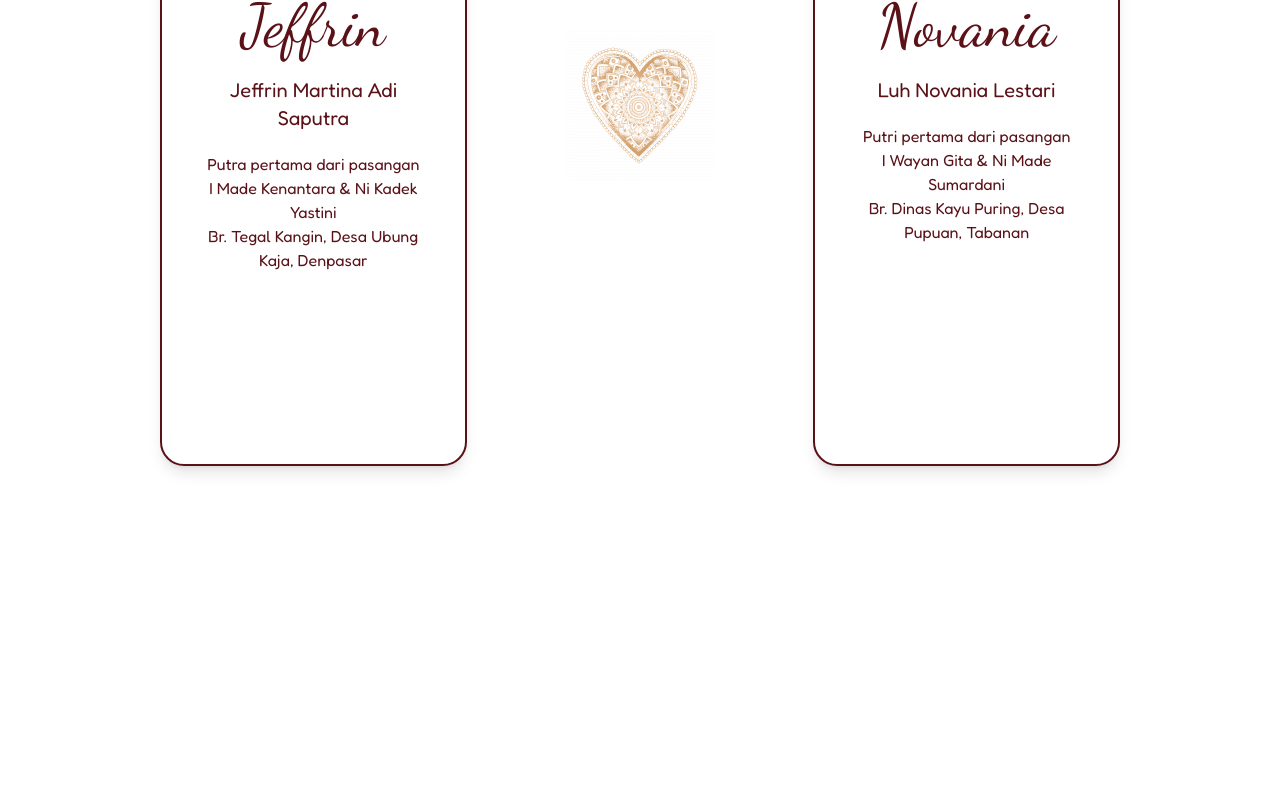
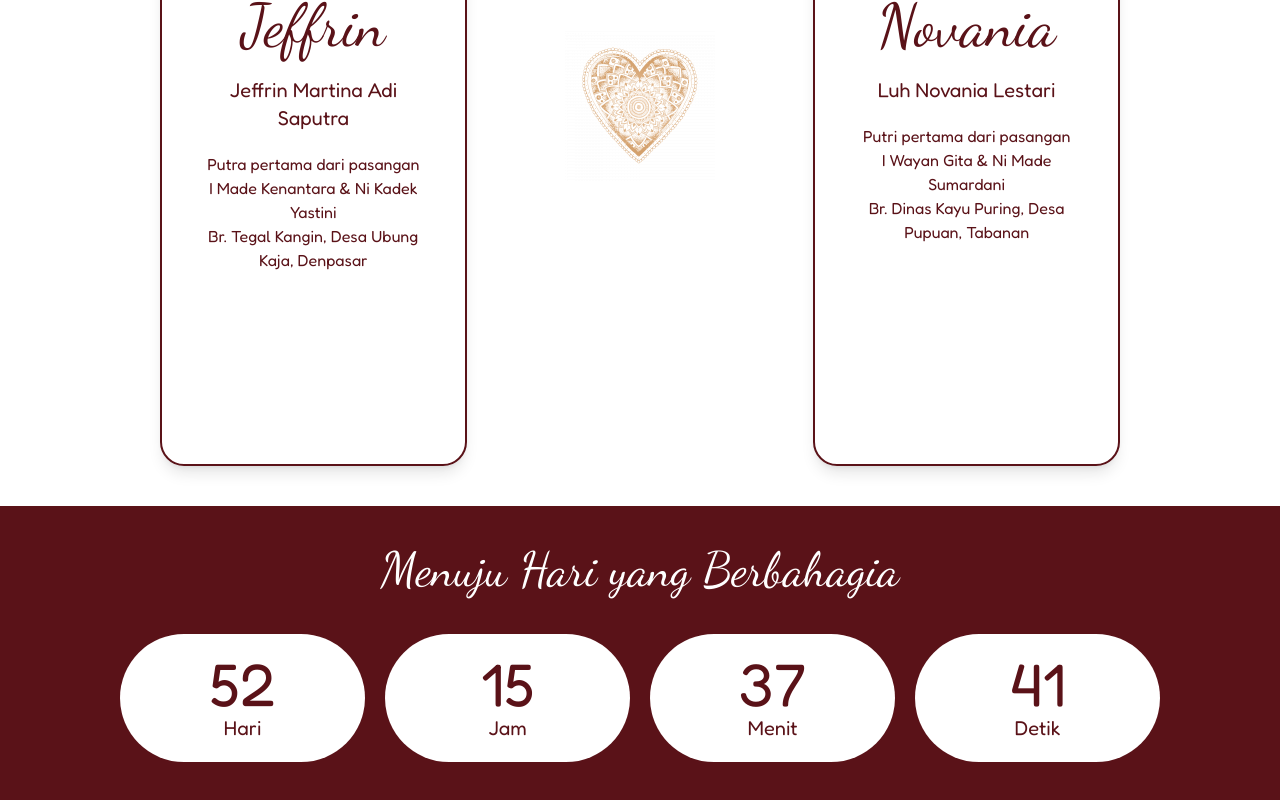
Before and after one commit to jaffrantirta/project-wedding-jeffrin-nova, a React (Create React App) app: page / in a window 1280 px wide. Shown: the part 1574-2374 px from the top of the page. Before the commit the page ends 2080 px from the top, so only its background shows below. Built offline with nearby package versions, Linux system fonts and the light colour scheme; a web font is replaced by a local one.

Commit message:
countdown has been created

```diff
--- /dev/null
+++ b/src/components/CardCountdown/index.js
@@ -0,0 +1,81 @@
+import React, { useEffect, useRef, useState } from 'react'
+
+export default function CardCountdown({ text, targetDate, value }) {
+    const sectionRef = useRef(null)
+    const [isVisible, setIsVisible] = useState(false)
+    useEffect(() => {
+        let node = sectionRef.current;
+        const observer = new IntersectionObserver(
+            ([entry]) => {
+                setIsVisible(entry.isIntersecting);
+            },
+            {
+                root: null,
+                rootMargin: "0px",
+                threshold: 0.5,
+            }
+        );
+
+        if (node) {
+            observer.observe(node);
+        }
+
+        const intervalId = setInterval(() => {
+            setTimeLeft(calculateTimeLeft());
+        }, 1000);
+
+        return () => {
+            if (node) {
+                observer.unobserve(node);
+                node = null;
+            }
+            clearInterval(intervalId)
+        };
+    }, [sectionRef, targetDate])
+
+    const calculateTimeLeft = () => {
+        const difference = +new Date(targetDate) - +new Date();
+        let timeLeft = {};
+
+        if (difference > 0) {
+            timeLeft = {
+                days: Math.floor(difference / (1000 * 60 * 60 * 24)),
+                hours: Math.floor((difference / (1000 * 60 * 60)) % 24),
+                minutes: Math.floor((difference / 1000 / 60) % 60),
+                seconds: Math.floor((difference / 1000) % 60)
+            };
+        }
+
+        return timeLeft;
+    }
+    const [timeLeft, setTimeLeft] = useState(calculateTimeLeft());
+
+    const addLeadingZeros = value => {
+        value = String(value);
+        while (value.length < 2) {
+            value = "0" + value;
+        }
+        return value;
+    }
+
+    const setTime = () => {
+        if (value === 'days') {
+            return addLeadingZeros(timeLeft.days)
+        }
+        if (value === 'hours') {
+            return addLeadingZeros(timeLeft.hours)
+        }
+        if (value === 'minutes') {
+            return addLeadingZeros(timeLeft.minutes)
+        }
+        if (value === 'seconds') {
+            return addLeadingZeros(timeLeft.seconds)
+        }
+    }
+    return (
+        <div ref={sectionRef} className={`bg-white text-primary rounded-full p-5 transition-all duration-1000 ${isVisible ? 'opacity-100 translate-y-0' : 'opacity-0 translate-y-32'}`}>
+            <h1 className={`text-6xl transition-all duration-500 ${isVisible ? 'opacity-100 translate-y-0' : 'opacity-0 translate-y-32'}`}>{setTime()}</h1>
+            <h1 className={`text-xl transition-all duration-200 ${isVisible ? 'opacity-100 translate-y-0' : 'opacity-0 translate-y-32'}`}>{text}</h1>
+        </div>
+    )
+}
--- /dev/null
+++ b/src/components/Countdown/index.js
@@ -0,0 +1,45 @@
+import React, { useEffect, useRef, useState } from 'react'
+import CardCountdown from '../CardCountdown';
+
+export default function Countdown() {
+    const sectionRef = useRef(null);
+    const [isVisible, setIsVisible] = useState(false);
+    const targetDate = '2023-04-16T00:00:00Z'
+    useEffect(() => {
+        let node = sectionRef.current;
+        const observer = new IntersectionObserver(
+            ([entry]) => {
+                setIsVisible(entry.isIntersecting);
+            },
+            {
+                root: null,
+                rootMargin: "0px",
+                threshold: 0.5,
+            }
+        );
+
+        if (node) {
+            observer.observe(node);
+        }
+
+        return () => {
+            if (node) {
+                observer.unobserve(node);
+                node = null;
+            }
+        };
+    }, [sectionRef]);
+    return (
+        <section className='h-fit font-primary text-center text-white' ref={sectionRef}>
+            <div className='bg-primary justify-center flex flex-col p-10'>
+                <h1 className={`text-5xl font-third transition-all duration-1000 ${isVisible ? 'opacity-100 translate-y-0' : 'opacity-0 translate-y-32'}`}>Menuju Hari yang Berbahagia</h1>
+                <div className='grid grid-cols-1 md:grid-cols-4 gap-5 px-20 py-10'>
+                    <CardCountdown value={`days`} targetDate={targetDate} text={`Hari`} />
+                    <CardCountdown value={`hours`} targetDate={targetDate} text={`Jam`} />
+                    <CardCountdown value={`minutes`} targetDate={targetDate} text={`Menit`} />
+                    <CardCountdown value={`seconds`} targetDate={targetDate} text={`Detik`} />
+                </div>
+            </div>
+        </section>
+    )
+}
--- a/src/components/index.js
+++ b/src/components/index.js
@@ -1,9 +1,11 @@
 import Hero from "./Hero";
 import Greeting from "./Greeting";
 import BrideGroom from "./BrideGroom";
+import Countdown from "./Countdown";
 
 export {
     Hero,
     Greeting,
     BrideGroom,
+    Countdown
 }
--- a/src/pages/Home/index.js
+++ b/src/pages/Home/index.js
@@ -1,5 +1,5 @@
 import React from 'react'
-import { BrideGroom, Greeting, Hero } from '../../components'
+import { BrideGroom, Countdown, Greeting, Hero } from '../../components'
 
 export default function Home() {
   return (
@@ -7,6 +7,7 @@ export default function Home() {
       <Hero />
       <Greeting />
       <BrideGroom />
+      <Countdown />
     </div>
   )
 }
```
